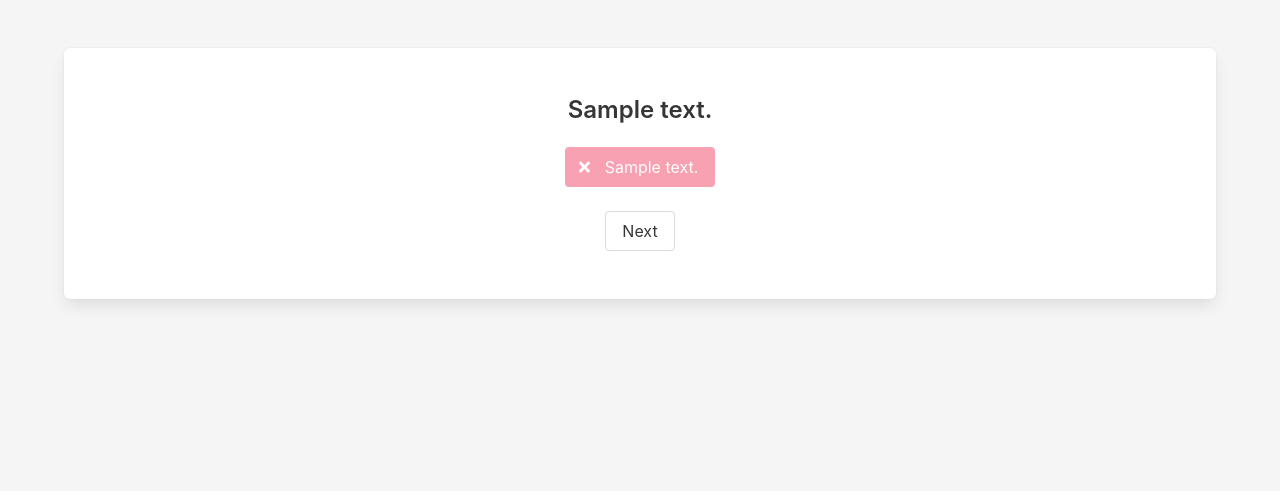
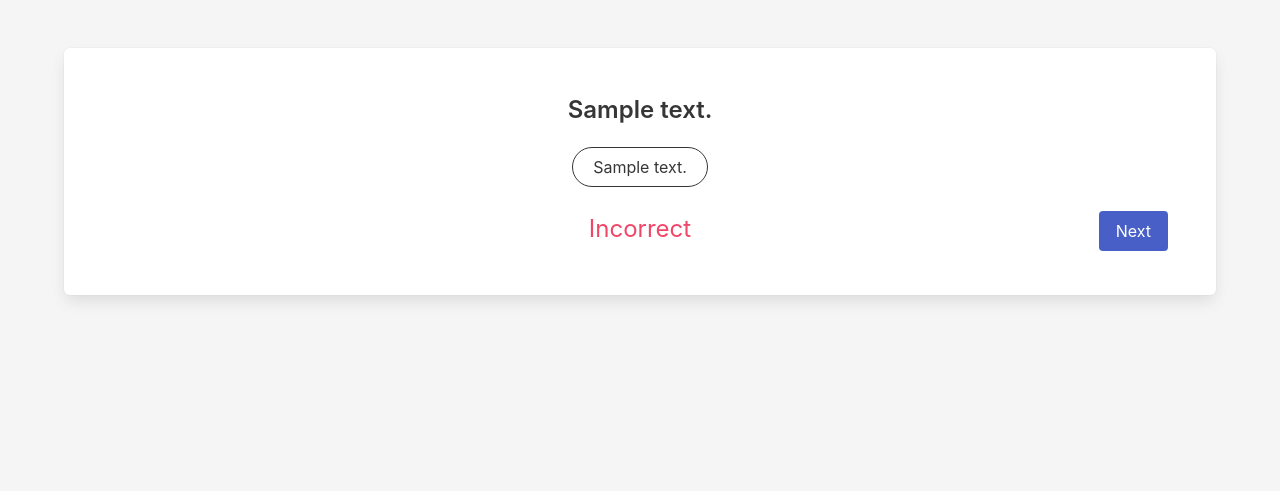
Before and after one commit to ariannedee/intro-to-django, a Django app: template trivia_site/templates/questions/answer.html in a window 1280 px wide. Shown: the part 80-571 px from the top of the page. Run offline with Django 3.2, Linux system fonts and the light colour scheme; the template is opened without the code that fills it: most values are stand-ins (such as "Sample title", 1, 10 or a date in 2020); some libraries are stand-ins or nearby versions.

Commit message:
Improve Answer styling

```diff
--- a/trivia_site/static/css/style.css
+++ b/trivia_site/static/css/style.css
@@ -1,3 +1,8 @@
 section.main {
   min-height: calc(100vh - 244px);
 }
+
+.is-unclickable {
+  cursor: auto !important;
+  pointer-events: none;
+}
--- a/trivia_site/templates/questions/answer.html
+++ b/trivia_site/templates/questions/answer.html
@@ -7,26 +7,32 @@
   <h3 class="title">{{ question.text }}</h3>
   {% for choice in question.choices.all %}
   <div class="buttons is-centered">
-    <span class="button {% if choice.is_correct %}is-success{% else %}is-danger{% endif %}"
-       {% if not choice.is_correct %}disabled{% endif %}>
+    <a class="button is-rounded is-unclickable {% if choice.is_correct %}is-success{% elif choice == selected_choice %}is-danger{% else %}is-dark is-outlined{% endif %}">
+      {% if choice.is_correct %}
       <span class="icon mr-2">
-        {% if choice.is_correct %}
         <i class="fas fa-check"></i>
-        {% else %}
+      </span>
+      {% elif choice == selected_choice %}
+      <span class="icon mr-2">
         <i class="fas fa-times"></i>
-        {% endif %}
       </span>
+      {% endif %}
       {{ choice.text }}
-      {% if choice.pk == selected_choice.pk %}
-    </span>
-    {% if choice.is_correct %}
-    <span class="has-text-success m-4" style="float:right;">Correct!</span>
-    {% else %}
-    <span class="has-text-danger mb-2 ml-2" style="float:right;">Incorrect</span>
-    {% endif %}
-    {% endif %}
+    </a>
   </div>
   {% endfor %}
-  <a class="button" href="{% url 'questions:question' %}">Next</a>
+
+  <span>
+    <!-- Hack to fix spacing. Makes Correct/Incorrect label centred -->
+    <a class="button is-pulled-left is-invisible" href="{% url 'questions:question' %}">Next</a>
+
+    {% if selected_choice.is_correct %}
+      <span class="has-text-success is-size-4 is-bold">Correct!</span>
+    {% else %}
+      <span class="has-text-danger is-size-4 is-bold">Incorrect</span>
+    {% endif %}
+
+    <a class="button is-link is-pulled-right" href="{% url 'questions:question' %}">Next</a>
+  </span>
 </div>
 {% endblock %}
--- a/trivia_site/templates/questions/question.html
+++ b/trivia_site/templates/questions/question.html
@@ -17,7 +17,7 @@
   </div>
   {% for choice in question.choices.all %}
   <div class="buttons is-centered">
-    <a class="button is-dark is-outlined" href="{% url 'questions:answer' question.pk choice.pk %}">
+    <a class="button is-rounded is-dark is-outlined" href="{% url 'questions:answer' question.pk choice.pk %}">
       {{ choice.text }}
     </a>
   </div>
```
